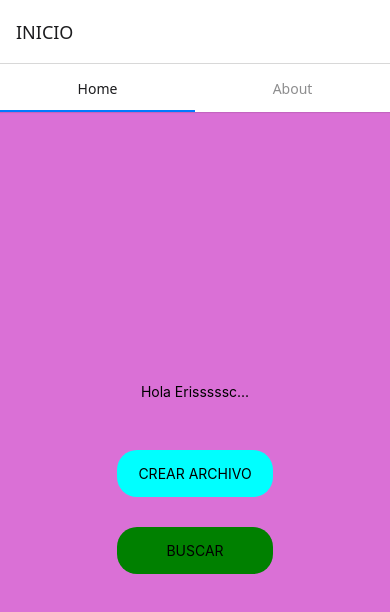
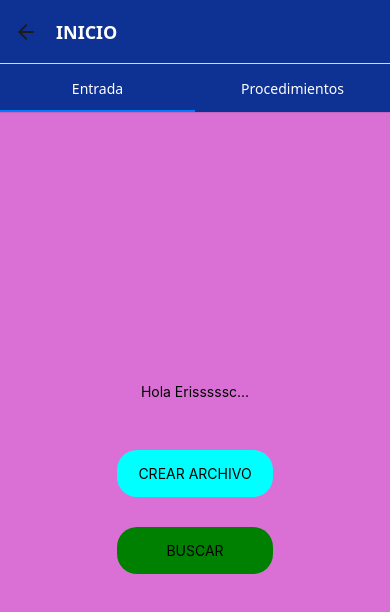
Before and after one commit to EricDG362/nuevo, a React Native app: screen /NavegacionTop in a window 390 px wide. Shown: the top 612 px of the page. Built offline with nearby package versions, Linux system fonts and the light colour scheme.

Commit message:
inicia con login y replace hacia top navigation

```diff
--- a/package.json
+++ b/package.json
@@ -14,6 +14,7 @@
     "@react-navigation/material-top-tabs": "^7.0.14",
     "@react-navigation/native": "^7.0.9",
     "@react-navigation/stack": "^7.0.14",
+    "native-base": "^3.4.28",
     "react": "18.3.1",
     "react-native": "0.76.3",
     "react-native-gesture-handler": "^2.21.2",
--- a/src/presentation/routes/NavegacionStack.tsx
+++ b/src/presentation/routes/NavegacionStack.tsx
@@ -4,16 +4,35 @@ import NavegacionTop from './NavegacionTop';
 import Archivos from '../screens/archivos/Archivos';
 import Archivo from '../screens/archivos/Archivo';
 import Nuevo from '../screens/archivos/Nuevo';
+import Login from '../screens/login/Login';
+import Home from '../screens/home/Home';
+
+//el satte de context
+
 
 const Stack = createStackNavigator();
 
 const NavegacionStack = () => {
   return (
-    <Stack.Navigator initialRouteName="NavegacionTop">
+
+    <Stack.Navigator initialRouteName="Login"
+                    screenOptions={{headerStyle: {backgroundColor:'#0E3194'},
+                                  headerTitleStyle:{fontWeight:'bold', color: '#FFFFFF',},
+                                }}
+    >
       <Stack.Screen
         name="NavegacionTop"
         component={NavegacionTop}
-        options={{ title: 'INICIO' }}
+        options={{ title: 'INICIO' }
+      }
+      />
+       <Stack.Screen
+        name="Login"
+        component={Login}
+        options={{ title: 'login' ,
+          headerShown:false
+        }
+      }
       />
       <Stack.Screen
         name="Archivos"
@@ -31,6 +50,7 @@ const NavegacionStack = () => {
         options={{ title: 'Nuevo' }}
       />
     </Stack.Navigator>
+
   );
 };
 
--- a/src/presentation/routes/NavegacionTop.tsx
+++ b/src/presentation/routes/NavegacionTop.tsx
@@ -13,11 +13,18 @@ const NavegacionTop = () => {
 
   return (
 
-    <Tab.Navigator>
+    <Tab.Navigator
+    screenOptions={{
+      tabBarStyle: { backgroundColor: '#0E3194' }, // Color de fondo de la barra
+      tabBarLabelStyle: { color: '#FFFFFF' }, // Color del texto de las etiquetas
+      tabBarActiveTintColor: '#FFFFFF', // Color del ítem activo
+      tabBarInactiveTintColor: '#FFFFFF', // Color del ítem inactivo (opcional, si quieres el mismo)
+    }}
+    >
 
-      <Tab.Screen name="Home" component={Home} />
+      <Tab.Screen name="Entrada" component={Home} />
 
-      <Tab.Screen name="About" component={About} />
+      <Tab.Screen name="Procedimientos" component={About} />
 
     </Tab.Navigator>
 
--- a/src/presentation/screens/login/Login.tsx
+++ b/src/presentation/screens/login/Login.tsx
@@ -4,14 +4,17 @@ import {
   ImageBackground, StyleSheet, Platform, Keyboard, Pressable, View,
 } from 'react-native';
 
+import { Toast } from 'native-base'
+
 import FormularioModal from './FormularioModal';
+import { StackActions, useNavigation } from '@react-navigation/native';
 
 
 
 const Login = () => {
   const [modalVisible, setModalVisible] = useState<boolean>(false)
 
-
+const navi = useNavigation()
 
 
   return (
@@ -42,7 +45,7 @@ const Login = () => {
           <Pressable
             style={estilo.boton}
             onPress={() => {
-              console.log('presionaste el boton');
+              navi.dispatch(StackActions.replace('NavegacionTop'));
             }}
           >
             <Text style={estilo.botontext}>INGRESAR</Text>
```
Also changed, not shown: 1 other file (tests, documents, lock files or other folders).
